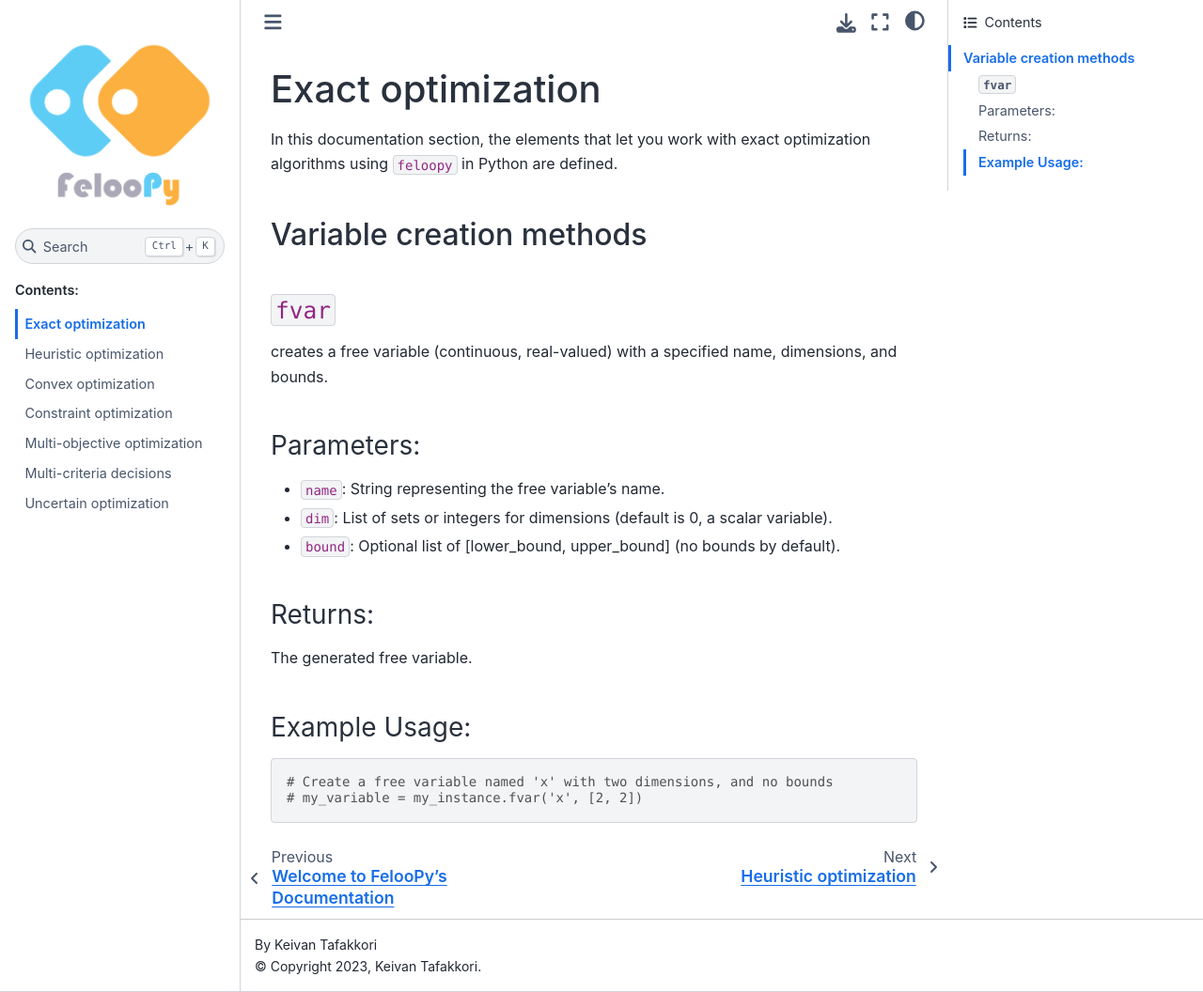
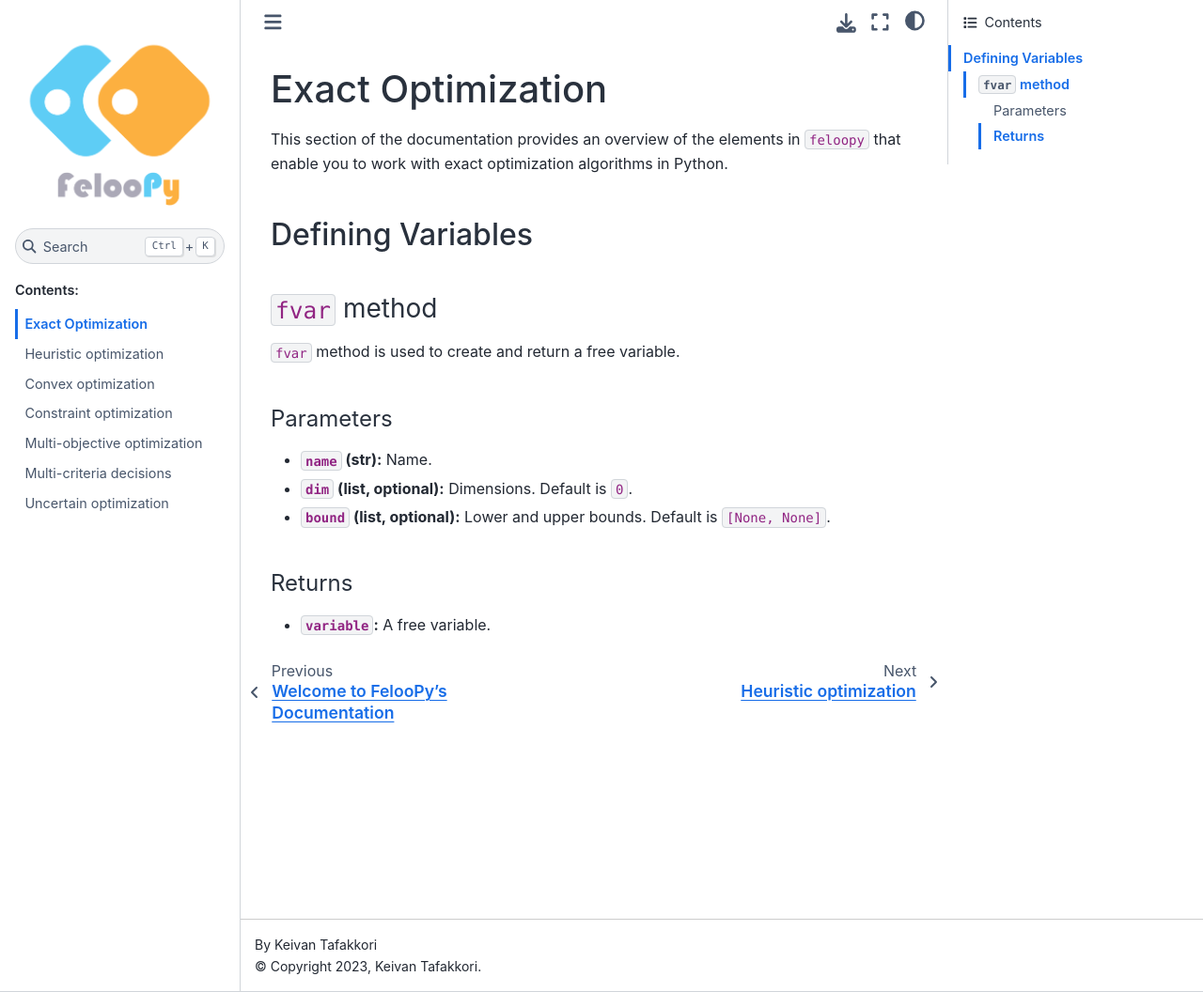
Before and after one commit to ktafakkori/feloopy, a Sphinx documentation site: the page built from docs/exact.md, in a window 1280 px wide and 1056 px high. Shown: the whole window at 94% size. Built offline with Sphinx 7.4.7 and the Sphinx Book theme 1.1.4, drawn with Linux system fonts in a browser that asks for light colours.

Commit message:
revised docs.

````diff
--- a/docs/exact.md
+++ b/docs/exact.md
@@ -1,26 +1,21 @@
-# Exact optimization
+# Exact Optimization
 
-In this documentation section, the elements that let you work with exact optimization algorithms using `feloopy` in Python are defined.
+This section of the documentation provides an overview of the elements in `feloopy` that enable you to work with exact optimization algorithms in Python.
 
-## Variable creation methods
+## Defining Variables
 
-### `fvar`
+### `fvar` method
 
-creates a free variable (continuous, real-valued) with a specified name, dimensions, and bounds.
+`fvar` method is used to create and return a free variable.
 
-### Parameters:
+#### Parameters
 
-- `name`: String representing the free variable's name.
-- `dim`: List of sets or integers for dimensions (default is 0, a scalar variable).
-- `bound`: Optional list of [lower_bound, upper_bound] (no bounds by default).
+- **`name` (str):** Name.
 
-### Returns:
+- **`dim` (list, optional):** Dimensions. Default is `0`.
 
-The generated free variable.
+- **`bound` (list, optional):** Lower and upper bounds. Default is `[None, None]`.
 
-### Example Usage:
+#### Returns
 
-```python
-# Create a free variable named 'x' with two dimensions, and no bounds
-# my_variable = my_instance.fvar('x', [2, 2])
-```
+- **`variable`:** A free variable.
````
Also changed, not shown: docs/heuristic.md (+18 -0 lines), 1 other file.
